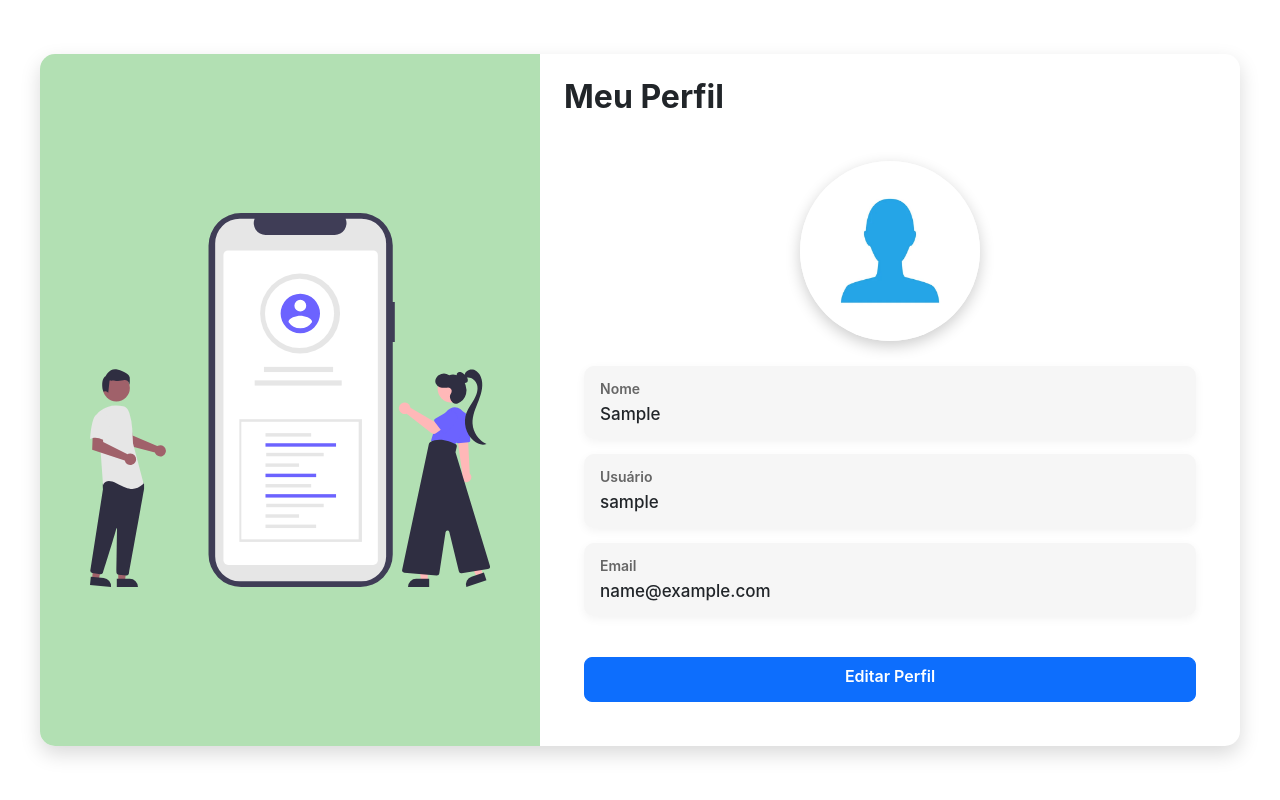
After one commit to annycrv/RadioIFRNSPP, a Django app: page /usuarios/perfil/ in a window 1280 px wide. The commit adds this page. Run offline with Django 5.2, Linux system fonts and the light colour scheme; the visitor is signed in with stand-in values (Sample User, id 1); some libraries are stand-ins or nearby versions.

Commit message:
adionando perfil

```diff
--- a/dashboard/static/dashboard/css/styles.css
+++ b/dashboard/static/dashboard/css/styles.css
@@ -430,3 +430,180 @@ form label {
 .titulo-header {
     font-size: clamp(1.2rem, 2.5vw, 1.7rem);
 }
+
+.perfil-wrapper {
+    display: flex;
+    justify-content: center;
+    align-items: flex-start;
+    gap: 50px;
+    margin-top: 40px;
+    padding: 20px;
+}
+
+/* ILUSTRAÇÃO */
+.perfil-ilustracao {
+    background: #d9f0e5;
+    border-radius: 20px;
+    padding: 30px;
+    width: 380px;
+    display: flex;
+    justify-content: center;
+    align-items: center;
+}
+
+.perfil-ilustracao-img {
+    width: 100%;
+    max-width: 330px;
+}
+
+/* CARD PRINCIPAL */
+.perfil-card {
+    background: #ffffff;
+    padding: 40px;
+    border-radius: 20px;
+    width: 520px;
+    box-shadow: 0 4px 14px rgba(0,0,0,0.08);
+}
+
+/* FOTO */
+.perfil-avatar {
+    width: 120px;
+    height: 120px;
+    border-radius: 50%;
+    object-fit: cover;
+    margin: 0 auto 15px;
+    display: block;
+}
+
+/* NOME */
+.perfil-nome {
+    font-size: 1.8rem;
+    font-weight: 600;
+    text-align: center;
+    margin-bottom: 5px;
+}
+
+/* DESCRIÇÃO */
+.perfil-descricao {
+    font-size: 0.95rem;
+    color: #6c7a85;
+    text-align: center;
+    margin-bottom: 25px;
+}
+
+/* BOX DE INFO */
+.perfil-info-box {
+    background: #f3f5f6;
+    border-radius: 14px;
+    padding: 15px 18px;
+    display: flex;
+    align-items: center;
+    gap: 15px;
+    margin-bottom: 14px;
+}
+
+.perfil-info-box i {
+    font-size: 22px;
+    color: #0d6efd;
+}
+
+.perfil-info-label {
+    font-size: 0.75rem;
+    color: #7c8a94;
+    margin: 0;
+}
+
+.perfil-info-value {
+    font-size: 0.9rem;
+    margin: 0;
+    font-weight: 500;
+}
+
+/* BOTÃO */
+.btn-perfil-editar {
+    background: #0d6efd;
+    color: white;
+    text-decoration: none;
+    padding: 12px;
+    display: block;
+    text-align: center;
+    border-radius: 12px;
+    margin-top: 20px;
+    transition: 0.2s;
+}
+
+.btn-perfil-editar:hover {
+    background: #0b5ed7;
+}
+
+/* RESPONSIVO */
+@media (max-width: 992px) {
+    .perfil-wrapper {
+        flex-direction: column;
+        align-items: center;
+    }
+
+    .perfil-ilustracao,
+    .perfil-card {
+        width: 100%;
+        max-width: 520px;
+    }
+}
+
+/* Caixa geral */
+.perfil-box {
+    display: flex;
+    flex-direction: column;
+    align-items: center;
+    gap: 25px;
+    padding: 20px;
+}
+
+/* Foto */
+.perfil-foto-container {
+    width: 180px;
+    height: 180px;
+    border-radius: 50%;
+    overflow: hidden;
+    box-shadow: 0 5px 15px rgba(0,0,0,0.2);
+}
+
+.perfil-foto {
+    width: 100%;
+    height: 100%;
+    object-fit: cover;
+}
+
+/* Lista de infos */
+.perfil-info-list {
+    width: 100%;
+    display: flex;
+    flex-direction: column;
+    gap: 15px;
+}
+
+.perfil-info-item {
+    background: #f6f6f6;
+    padding: 12px 16px;
+    border-radius: 10px;
+    box-shadow: 0 3px 10px rgba(0,0,0,0.05);
+}
+
+.perfil-info-label {
+    font-size: 14px;
+    font-weight: 600;
+    margin-bottom: 3px;
+    color: #666;
+}
+
+.perfil-info-value {
+    font-size: 17px;
+    font-weight: 500;
+}
+
+/* Botão igual ao login */
+.btn-primary {
+    height: 45px;
+    border-radius: 8px;
+    font-weight: 600;
+}
--- a/dashboard/templates/dashboard/partials/_sidebar.html
+++ b/dashboard/templates/dashboard/partials/_sidebar.html
@@ -16,7 +16,7 @@
     </li>
 
     <li class="nav-item mb-1">
-      <a class="nav-link" href="#">
+      <a class="nav-link" href="{% url 'usuarios:perfil' %}">
         <i class="bi bi-person me-2"></i> Meu Perfil
       </a>
     </li>
--- a/dashboard/templates/registration/base.html
+++ b/dashboard/templates/registration/base.html
@@ -47,6 +47,7 @@
     {% endif %}
 </div>
 
+{% block content %}
 <div class="page-wrapper">
 
     <div class="auth-container row g-0">
@@ -98,6 +99,7 @@
     </div>
 
 </div>
+{% endblock %}
 
 <script src="https://cdn.jsdelivr.net/npm/bootstrap@5.3.2/dist/js/bootstrap.bundle.min.js"></script>
 
--- /dev/null
+++ b/dashboard/templates/registration/perfil.html
@@ -0,0 +1,132 @@
+{% extends "registration/base.html" %}
+{% load static %}
+
+{% block title %}Meu Perfil{% endblock title %}
+{% block titulo_pagina %}Meu Perfil{% endblock titulo_pagina %}
+
+{% block content %}
+<div class="page-wrapper">
+    <div class="auth-container row g-0">
+
+        <!-- COLUNA DA IMAGEM -->
+        <div class="left-column col-lg-5 order-1 text-center">
+            {% block imagem_lateral %}
+                <img src="{% static 'radio/img/padrao_perfil2.svg' %}" class="img-fluid" alt="Perfil">
+            {% endblock imagem_lateral %}
+        </div>
+
+        <!-- COLUNA DIREITA - PERFIL -->
+        <div class="right-column col-lg-7 order-2 p-4">
+            <div class="auth-box w-100">
+
+                <h1 class="auth-title">Meu Perfil</h1>
+
+                <div class="perfil-box">
+
+                    <!-- FOTO DO PERFIL -->
+                    <div class="perfil-foto-container">
+                        {% if request.user.foto_perfil %}
+                            <img src="{{ request.user.foto_perfil.url }}" class="perfil-foto">
+                        {% else %}
+                            <img src="{% static 'radio/img/avatarpadrao.jpg' %}" class="perfil-foto">
+                        {% endif %}
+                    </div>
+
+                    <!-- INFO -->
+                    <div class="perfil-info-list">
+
+                        <div class="perfil-info-item">
+                            <p class="perfil-info-label">Nome</p>
+                            <p class="perfil-info-value">{{ user.first_name }}</p>
+                        </div>
+
+                        <div class="perfil-info-item">
+                            <p class="perfil-info-label">Usuário</p>
+                            <p class="perfil-info-value">{{ user.username }}</p>
+                        </div>
+
+                        <div class="perfil-info-item">
+                            <p class="perfil-info-label">Email</p>
+                            <p class="perfil-info-value">{{ user.email }}</p>
+                        </div>
+
+                    </div>
+
+                    <!-- BOTÃO EDITAR -->
+                    <a href="{% url 'usuarios:editando_perfil' %}" class="btn btn-primary w-100 mt-3">
+                        Editar Perfil
+                    </a>
+
+                </div>
+
+            </div>
+        </div>
+
+    </div>
+</div>
+{% endblock %}
+
+
+
+
+
+{% comment %} {% extends "registration/base.html" %}
+{% load static %}
+
+{% block title %}Meu Perfil{% endblock title %}
+{% block titulo_pagina %}Meu Perfil{% endblock titulo_pagina %}
+
+{% block content %}
+<link rel="stylesheet" href="{% static 'dashboard/css/perfil.css' %}">
+
+<div class="perfil-wrapper">
+
+
+    <!-- CARD DO PERFIL -->
+    <div class="perfil-card">
+
+        <!-- FOTO -->
+        {% if request.user.foto_perfil %}
+            <img src="{{ request.user.foto_perfil.url }}" class="perfil-avatar">
+        {% else %}
+            <img src="{% static 'radio/img/avatarpadrao.jpg' %}" class="perfil-avatar">
+        {% endif %}
+
+        <!-- NOME -->
+        <h2 class="perfil-nome">{{ user.first_name|default:"Usuário" }}</h2>
+        <br>
+        <!-- EMAIL -->
+        <div class="perfil-info-box">
+            <i class="bi bi-envelope"></i>
+            <div>
+                <p class="perfil-info-label">Email</p>
+                <p class="perfil-info-value">{{ user.email }}</p>
+            </div>
+        </div>
+
+        <!-- USERNAME -->
+        <div class="perfil-info-box">
+            <i class="bi bi-person"></i>
+            <div>
+                <p class="perfil-info-label">Usuário</p>
+                <p class="perfil-info-value">{{ user.username }}</p>
+            </div>
+        </div>
+
+        <div class="perfil-info-box">
+            <i class="bi bi-person"></i>
+            <div>
+                <p class="perfil-info-label">Nome</p>
+                <p class="perfil-info-value">{{ user.first_name }}</p>
+            </div>
+        </div>
+
+        <!-- BOTÃO EDITAR -->
+        <a href="{% url 'usuarios:editando_perfil' %}" class="btn-perfil-editar">
+            Editar Perfil
+        </a>
+
+    </div>
+</div>
+
+{% endblock %} {% endcomment %}
--- a/radio/templates/radio/base.html
+++ b/radio/templates/radio/base.html
@@ -87,7 +87,7 @@
                                         </li>
 
                                         <li>
-                                            <a class="dropdown-item py-2" href="">
+                                            <a class="dropdown-item py-2" href="{% url 'usuarios:perfil' %}">
                                                 <i class="bi bi-gear me-2"></i> Perfil
                                             </a>
                                         </li>
--- a/usuarios/urls.py
+++ b/usuarios/urls.py
@@ -9,4 +9,7 @@ urlpatterns = [
     path('novo/', views.usuarios_novo, name='usuarios_novo'),
     path('usuarios/<int:id_usuario>/', views.usuarios, name='usuario'),
     path('<int:id_usuario>/editar/', views.usuarios_editar, name='usuarios_editar'),
-    path('usuarios/<int:id_usuario>/remover/', views.usuarios_remover, name='usuario_remover')]
+    path('usuarios/<int:id_usuario>/remover/', views.usuarios_remover, name='usuario_remover'),
+    path('perfil/', views.perfil, name='perfil'),
+    path('editando_perfil/', views.editar_perfil, name='editando_perfil')
+]
--- a/usuarios/views.py
+++ b/usuarios/views.py
@@ -4,6 +4,7 @@ from .models import Usuario
 from .forms import UsuarioForm, UsuarioCreationForm
 from django.core.paginator import Paginator
 from django.contrib import messages
+from .forms import UsuarioChangeForm
 
 def cadastro(request):
     if request.method == "POST":
@@ -97,3 +98,21 @@ def usuarios_remover(request, id_usuario):
         return redirect("usuarios:usuarios")
     else:
         return render(request, "dashboard/remover.html", context)
+
+@login_required
+def perfil(request):
+    return render(request, "registration/perfil.html")
+
+@login_required
+def editar_perfil(request):
+    if request.method == "POST":
+        form = UsuarioChangeForm(request.POST, request.FILES, instance=request.user)
+        if form.is_valid():
+            form.save()
+            messages.success(request, "Perfil atualizado!")
+            return redirect("usuarios:perfil")
+        else:
+            messages.success(request, "Falha ao atualizar o perfil!")
+    else:
+        form = UsuarioChangeForm(instance=request.user)
+    return render(request, "registration/editar_perfil.html", {"form": form})
```
Also changed, not shown: dashboard/templates/registration/editar_perfil.html (added, +49 -0 lines), radio/static/radio/css/estilo.css (+0 -15 lines), usuarios/forms.py (+8 -1 lines), dashboard/templates/registration/login.html (line endings or trailing spaces), radio/static/radio/img/editar_perfil.svg (added), radio/static/radio/img/padrao_perfil2.svg (added).
